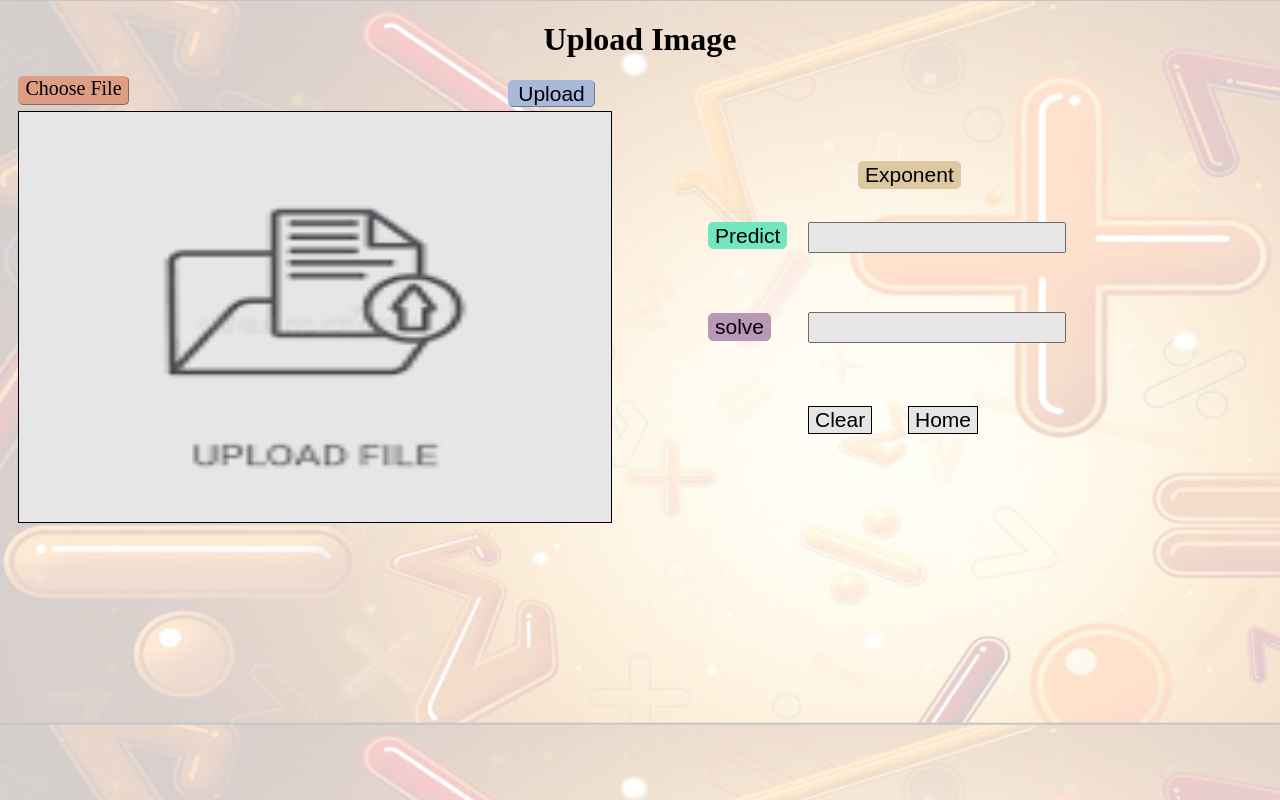
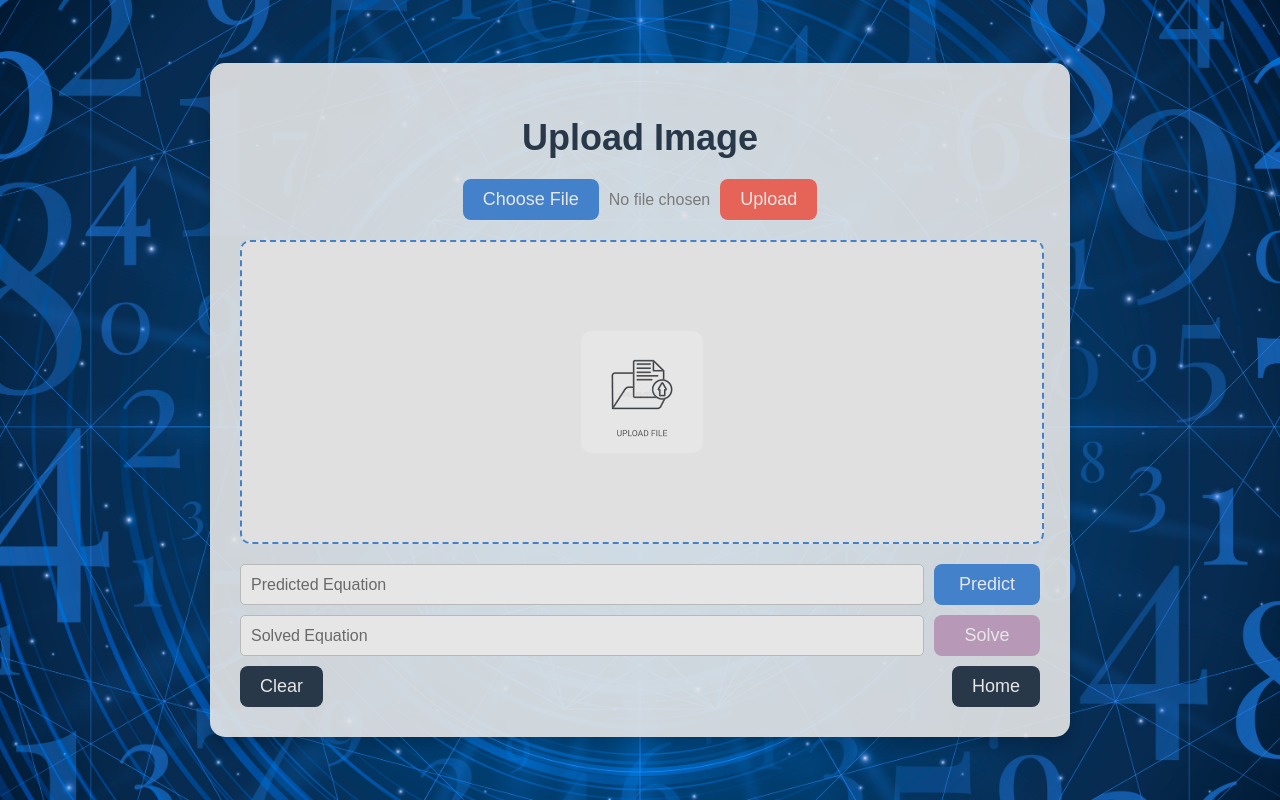
Before and after one commit to mrismy/Handwritten-Mathematical-Equation-Recognition-Using-CNN-main, a Flask app: page /upload_image in a window 1280 px wide. Run offline with Flask 3, Linux system fonts and the light colour scheme.

Commit message:
upload image page updated

```diff
--- a/templates/uploadimage.html
+++ b/templates/uploadimage.html
@@ -3,146 +3,171 @@
 <head>
     <title>Upload Image</title>
     <style>
-         input[type="file"] {
+        body {
+            background-image: url("static\\background_images\\1.jpg");
+            background-size: cover;
+            filter: brightness(90%);
+            font-family: 'Arial', sans-serif;
+            margin: 0;
+            padding: 0;
+            display: flex;
+            flex-direction: column;
+            align-items: center;
+            justify-content: center;
+            height: 100vh;
+        }
+
+        .upload-container {
+            background: rgba(255, 255, 255, 0.9);
+            padding: 30px;
+            border-radius: 15px;
+            box-shadow: 0 8px 16px rgba(0, 0, 0, 0.2);
+            width: 80%;
+            max-width: 800px;
+            text-align: center;
+        }
+
+        .upload-container h1 {
+            color: #2c3e50;
+            font-size: 36px;
+            margin-bottom: 20px;
+        }
+
+        .uploaded-image {
+            height: 300px;
+            width: 100%;
+            border: 2px dashed #4a90e2;
+            border-radius: 10px;
+            margin-top: 20px;
+            background-color: #f9f9f9;
+            display: flex;
+            align-items: center;
+            justify-content: center;
+            overflow: hidden;
+        }
+
+        .uploaded-image img {
+            max-width: 100%;
+            max-height: 100%;
+            border-radius: 10px;
+        }
+
+        .file-upload {
+            display: flex;
+            justify-content: center;
+            align-items: center;
+            gap: 10px;
+            margin-top: 20px;
+        }
+
+        .choose-file-button, .upload-file-button, .get-predicted-equation, .get-solved-equation, .clear-text, .go-to-home {
+            padding: 10px 20px;
+            font-size: 18px;
+            color: white;
+            border: none;
+            border-radius: 8px;
+            cursor: pointer;
+            transition: background-color 0.3s ease, transform 0.3s ease;
+        }
+
+        .choose-file-button {
+            background-color: #4a90e2;
+        }
+
+        .upload-file-button {
+            background-color: #ff6f61;
+        }
+
+        .choose-file-button:hover {
+            background-color: #357abd;
+        }
+
+        .upload-file-button:hover {
+            background-color: #ff4a3d;
+        }
+
+        .get-predicted-equation {
+            background-color: #4a90e2;
+            width: 120px;
+        }
+
+        .get-solved-equation {
+            background-color: #cbaacb;
+            width: 120px;
+        }
+
+        .clear-text, .go-to-home {
+            background-color: #2c3e50;
+        }
+
+        .get-predicted-equation:hover {
+            background-color: #357abd; /* Darker blue */
+            transform: scale(1.05); /* Slightly enlarge */
+        }
+
+        .get-solved-equation:hover {
+            background-color: #a87fa8; /* Darker purple */
+            transform: scale(1.05); /* Slightly enlarge */
+        }
+
+        .clear-text:hover {
+            background-color: #34495e; /* Darker gray */
+            transform: scale(1.05); /* Slightly enlarge */
+        }
+
+        .go-to-home:hover {
+            background-color: #34495e; /* Darker gray */
+            transform: scale(1.05); /* Slightly enlarge */
+        }
+
+        .actions {
+            display: flex;
+            flex-direction: column;
+            gap: 10px;
+            margin-top: 20px;
+        }
+
+        .actions-row {
+            display: flex;
+            justify-content: space-between;
+            gap: 10px;
+        }
+
+        .predicted-text, .solved-text {
+            width: 100%;
+            padding: 10px;
+            border: 1px solid #ccc;
+            border-radius: 5px;
+            font-size: 16px;
+        }
+
+        #file-upload {
             display: none;
         }
-        body {
-            background-image: url("static\\background_images\\transperant 1.png");
-            background-size: cover;
-            filter: brightness(90%);
+
+        #no-file-chosen {
+            color: #888;
+            font-size: 16px;
         }
 
-        h1{
-            text-align: center;
-
-        }
-        .uploaded-image{
-            height: 410px;
-            width: 592px;
-            border: 1px solid black;
-            position: absolute;
-            left: 10px;
-            top: 90px;
-        }
-
-        .choose-file-button{
-            position: absolute;
-            left: 10px;
-            top: 55px;
-            width: 109px;
-            height: 27px;
-            color: black;
-            font-size: 20px;
-            text-align: center;
-            background-color:#f5af92;
-            border-radius: 5px;
-            cursor: pointer;
-            border: 1px outset #f5af92;
-
-        }
-
-        .upload-file-button{
-            border: 1px outset #bccdf4;
-            cursor: pointer;
-            position: absolute;
-            left: 500px;
-            top: 59px;
-            background-color: #bccdf4;
-            border-radius: 5px;
-            height: 27px;
-            width: 87px;
-            text-align: center;
-            line-height: 23px;
-            font-size: 21px;
-        }
-
-        .predicted-text{
-            position: absolute;
-            left: 800px;
-            top: 201px;
-            height: 25px;
-            width: 250px;
-        }
-
-        .get-predicted-equation{
-            position: absolute;
-            left:700px;
-            top:201px;
-            background-color: aquamarine;
-            font-size: 21px;
-            text-align: center;
-            border-width: 3px;
-            cursor: pointer;
-            border: 1px solid aquamarine;
-            border-radius: 5px;
-            height: 27px;
-        }
-
-        .solved-text{
-            position: absolute;
-            left: 800px;
-            top: 291px;
-            height: 25px;
-            width: 250px;
-        }
-
-        .get-solved-equation{
-            position: absolute;
-            left:700px;
-            top:292px;
-            background-color: #cbaacb;
-            font-size: 21px;
-            text-align: center;
-            border-width: 3px;
-            cursor: pointer;
-            border: 1px solid #cbaacb;
-            border-radius: 5px;
-
-
-
-        }
-
-        .clear-text{
-            position: absolute;
-            left:800px;
-            font-size: 21px;
-            text-align: center;
-            border-width: 3px;
-            cursor: pointer;
-            border: 1px solid black;
-            top: 385px;
-            background-color: white;
-        }
-
-                /* Add styles for the loader */
         #loader {
             display: none;
             position: fixed;
-          top: 50px;
-          left: 0;
-          width: 100%;
-          height: 100%;
+            top: 50%;
+            left: 50%;
+            transform: translate(-50%, -50%);
             z-index: 9999;
         }
 
         #loader:after {
             content: "";
             position: absolute;
-          top: 50%;
-          left: 50%;
-          margin: -25px 0 0 -25px;
             border: 5px solid #f3f3f3;
             border-radius: 50%;
             border-top: 5px solid #3498db;
             width: 50px;
             height: 50px;
-          -webkit-animation: spin 1s linear infinite;
             animation: spin 1s linear infinite;
-        }
-
-        @-webkit-keyframes spin {
-          0% { -webkit-transform: rotate(0deg); }
-          100% { -webkit-transform: rotate(360deg); }
         }
 
         @keyframes spin {
@@ -150,46 +175,17 @@
             100% { transform: rotate(360deg); }
         }
 
-        .get-exponent-equation{
-            position: absolute;
-            left:850px;
-            top:140px;
-            background-color: wheat;
-            font-size: 21px;
-            text-align: center;
-            border-width: 3px;
-            cursor: pointer;
-            border: 1px solid wheat;
+        .warning {
+            color: red;
+            background-color: #ffe6e6;
+            padding: 10px;
             border-radius: 5px;
-
+            margin-top: 10px;
         }
-
-        li.warning {
-    color: red;
-    background-color: black;
-    width: 185px;
-    left: 583px;
-    position: absolute;
-}
-
-.go-to-home{
-    position: absolute;
-    left:900px;
-    font-size: 21px;
-    text-align: center;
-    border-width: 3px;
-    cursor: pointer;
-    border: 1px solid black;
-    top: 385px;
-    background-color: white;
-
-}
-
-
     </style>
-
 </head>
 <body>
+    <div class="upload-container">
         <h1>Upload Image</h1>
         {% with messages = get_flashed_messages(with_categories=true) %}
             {% if messages %}
@@ -200,52 +196,56 @@
                 </ul>
             {% endif %}
         {% endwith %}
-    <div>
-
         <form action="/upload" method="POST" enctype="multipart/form-data">
-
-            <label for="file-upload" class="choose-file-button" >
+            <div class="file-upload">
+                <label for="file-upload" class="choose-file-button">
                     Choose File
                 </label>
-
-            <input id="file-upload" class="choose-file-button" type="file" name="image">
-
+                <span id="no-file-chosen">No file chosen</span>
+                <input id="file-upload" type="file" name="image" onchange="updateFileName()">
                 <input class="upload-file-button" type="submit" value="Upload">
+            </div>
         </form>
-        <div class="card">
+        <div class="uploaded-image">
             {% if filename %}
-            <img class="uploaded-image" src="static\equation.png" >
+            <img src="static\\equation.png">
             {% else %}
-            <img class="uploaded-image" src="static\upload_image_logo.png" >
-            {% endif  %}
+            <img src="static\\upload_image_logo.png">
+            {% endif %}
         </div>
-
-	    <button class="get-exponent-equation" onclick="getExponent()">Exponent</button>
-
-        <input class="predicted-text" name="equation" type="text" id="output" >
+        <div class="actions">
+            <div class="actions-row">
+                <input class="predicted-text" name="equation" type="text" id="output" placeholder="Predicted Equation">
                 <button class="get-predicted-equation" onclick="getText()">Predict</button>
+            </div>
+            <div class="actions-row">
+                <input class="solved-text" type="text" id="solve_equation" placeholder="Solved Equation">
+                <button class="get-solved-equation" onclick="getsolved()">Solve</button>
+            </div>
+            <div class="actions-row">
+                <button class="clear-text" onclick="clearText()">Clear</button>
+                <button class="go-to-home" onclick="window.location.href='/'">Home</button>
+            </div>
+        </div>
         <div id="loader"></div>
-
-        <input class="solved-text"  type="text" id="solve_equation" >
-	    <button class="get-solved-equation" id="solve_equation_button" onclick="getsolved()">solve</button>
-
-        <form action="{{url_for('upload_image')}}" method="POST">
-            <button class="clear-text" onclick="clearText()">Clear</button>
-        </form>
-
-        <form action="{{url_for('index')}}" method="POST">
-                <button class="go-to-home"> Home</button>
-        </form>
-
-
     </div>
     <script src="https://code.jquery.com/jquery-3.6.0.min.js"></script>
     <script>
-
         function clearText() {
             document.getElementById("output").value = "";
             document.getElementById("solve_equation").value = "";
         }
+
+        function updateFileName() {
+            const fileInput = document.getElementById('file-upload');
+            const noFileChosen = document.getElementById('no-file-chosen');
+            if (fileInput.files.length > 0) {
+                noFileChosen.textContent = fileInput.files[0].name;
+            } else {
+                noFileChosen.textContent = 'No file chosen';
+            }
+        }
+
         const loader = document.querySelector('#loader');
         function getText() {
             loader.style.display = 'block';
@@ -253,33 +253,12 @@
                 url: '/predict_upload_image',
                 type: 'GET',
                 success: function(data) {
-            console.log(data);
-            console.log("Before");
-            if (data!='Please write or upload some image first'){
-                console.log("here")
+                    if (data != 'Please write or upload some image first') {
                         loader.style.display = 'none';
                         $('#output').val(data);
-            }else{
+                    } else {
                         alert('Please write or upload some image first');
                         loader.style.display = 'none';
-            }
-
-        },
-        error: function(xhr, textStatus, errorThrown) {
-            console.log('Error:', errorThrown);
-        }
-    });
-}
-
-function getExponent() {
-    $.ajax({
-        url: '/square',
-        type: 'GET',
-        success: function(data) {
-            if (data == 'Please upload or write something') {
-                alert('Please upload or write something');
-    }else{
-            $('#solve_equation').val(data);
                     }
                 },
                 error: function(xhr, textStatus, errorThrown) {
@@ -289,16 +268,16 @@ function getExponent() {
         }
 
         function getsolved() {
-    var inputText = $("#output").val(); // get input text from textbox
+            var inputText = $("#output").val();
             if (inputText === '') {
                 alert('Please predict some equation first');
-    }else{
+            } else {
                 $.ajax({
                     url: '/solve_equation_func',
                     type: 'POST',
-        data: {inputequation: inputText},
+                    data: { inputequation: inputText },
                     success: function(data) {
-                $("#solve_equation").val(data); // display returned text in output textbox
+                        $("#solve_equation").val(data);
                     },
                     error: function(xhr, textStatus, errorThrown) {
                         console.log('Error:', errorThrown);
@@ -306,7 +285,6 @@ function getExponent() {
                 });
             }
         }
-
     </script>
 </body>
 </html>
```
Also changed, not shown: templates/homepage.html (+109 -65 lines), static/background_images/1.jpg (added), 1 other file. Lines whose indentation alone changed are shown as unchanged.
